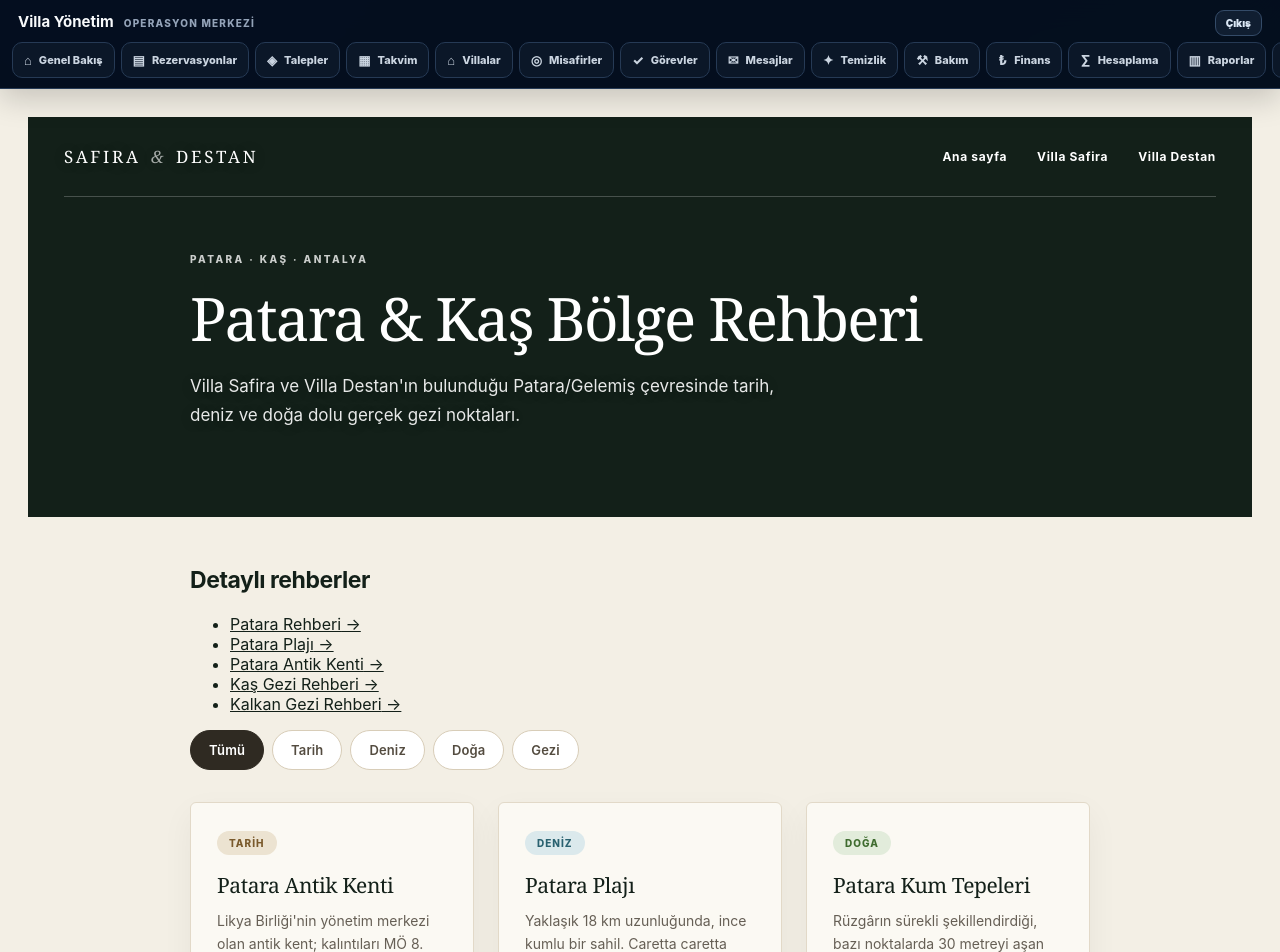
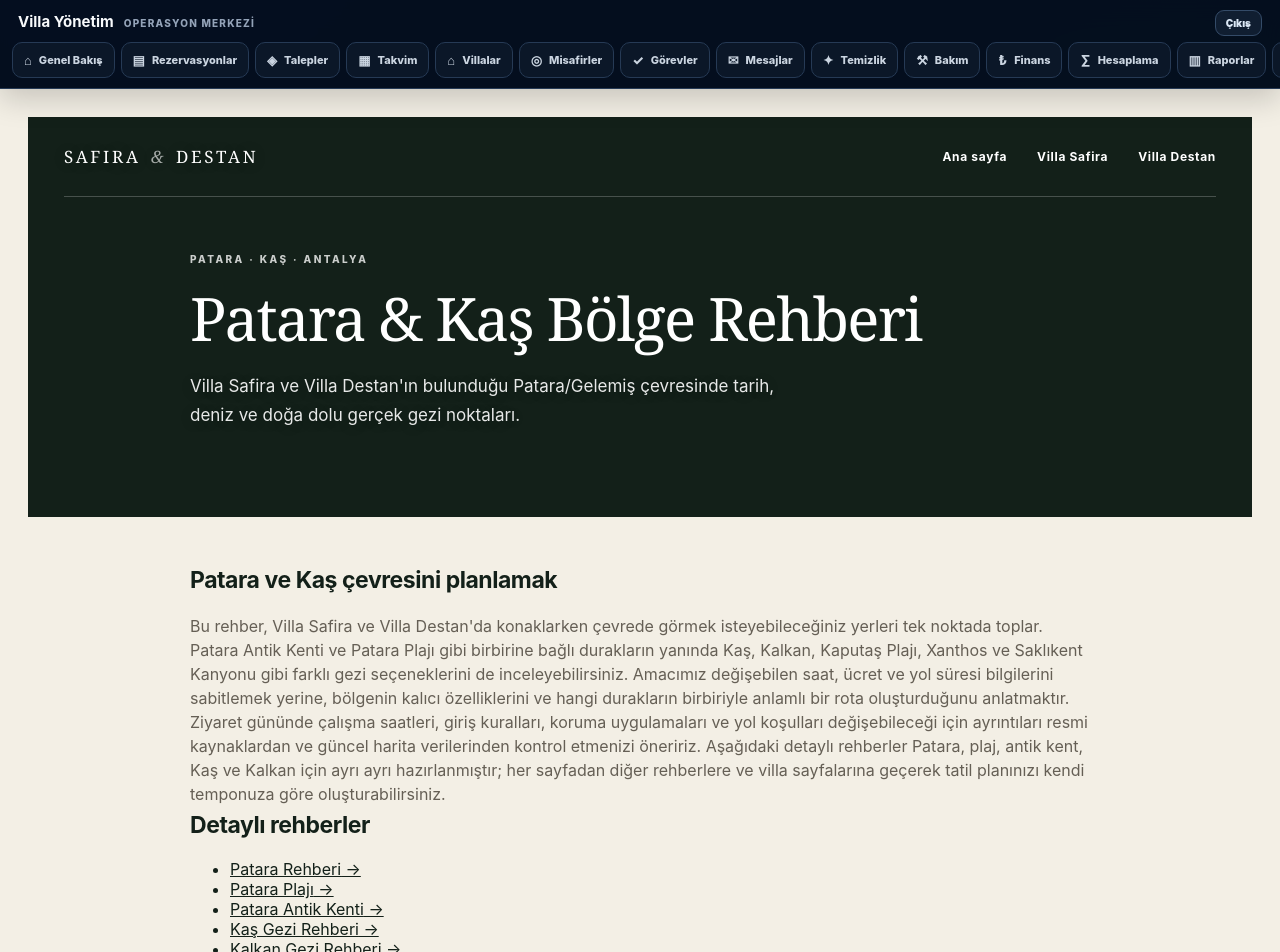
Before and after one commit to caglarmurat10-ui/villa, a Next.js app: page /site/rehber in a window 1280 px wide. Shown: the top 952 px of the page. Built offline with nearby package versions, Linux system fonts and the light colour scheme.

Commit message:
Expand regional guide hub content

```diff
--- a/src/app/site/rehber/page.tsx
+++ b/src/app/site/rehber/page.tsx
@@ -64,6 +64,10 @@ export default function RegionGuidePage() {
       </section>
 
       <section className={styles.policyBody}>
+        <h2>Patara ve Kaş çevresini planlamak</h2>
+        <p>Bu rehber, Villa Safira ve Villa Destan'da konaklarken çevrede görmek isteyebileceğiniz yerleri tek noktada toplar. Patara Antik Kenti ve Patara Plajı gibi birbirine bağlı durakların yanında Kaş, Kalkan, Kaputaş Plajı, Xanthos ve Saklıkent Kanyonu gibi farklı gezi seçeneklerini de inceleyebilirsiniz. Amacımız değişebilen saat, ücret ve yol süresi bilgilerini sabitlemek yerine, bölgenin kalıcı özelliklerini ve hangi durakların birbiriyle anlamlı bir rota oluşturduğunu anlatmaktır.</p>
+        <p>Ziyaret gününde çalışma saatleri, giriş kuralları, koruma uygulamaları ve yol koşulları değişebileceği için ayrıntıları resmi kaynaklardan ve güncel harita verilerinden kontrol etmenizi öneririz. Aşağıdaki detaylı rehberler Patara, plaj, antik kent, Kaş ve Kalkan için ayrı ayrı hazırlanmıştır; her sayfadan diğer rehberlere ve villa sayfalarına geçerek tatil planınızı kendi temponuza göre oluşturabilirsiniz.</p>
+
         <h2>Detaylı rehberler</h2>
         <ul>
           {REGION_GUIDE_PAGE_SLUGS.map((slug) => (
```
